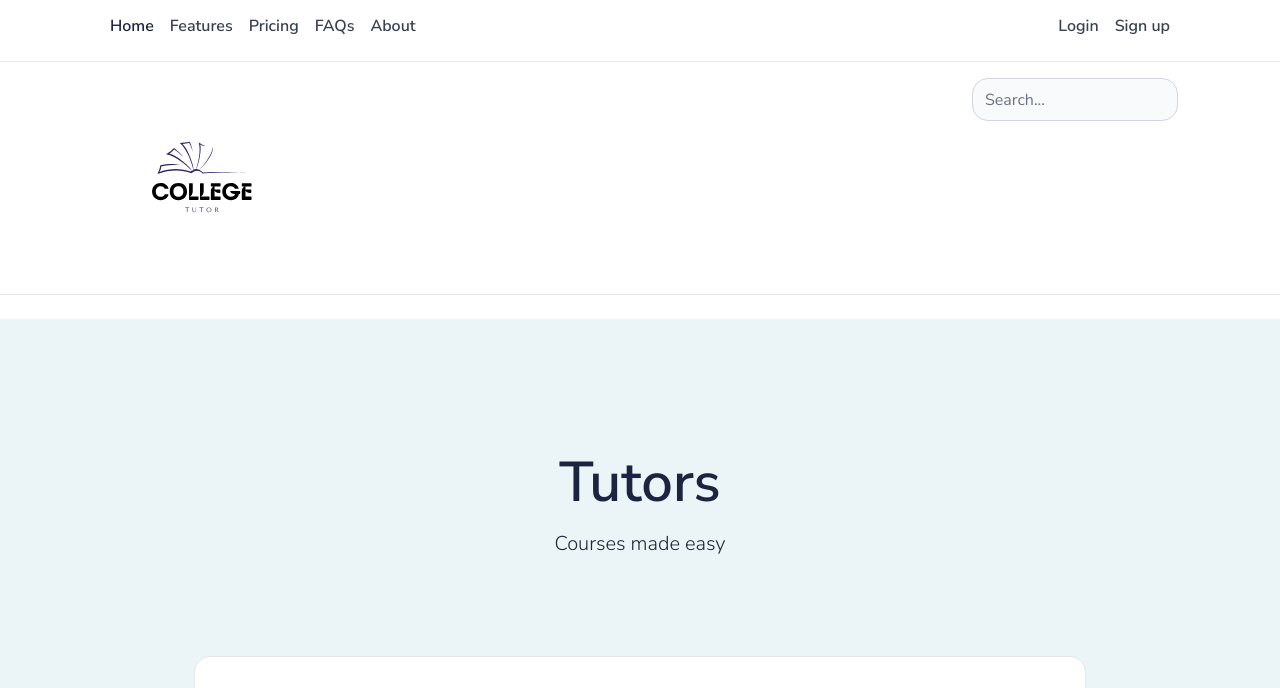
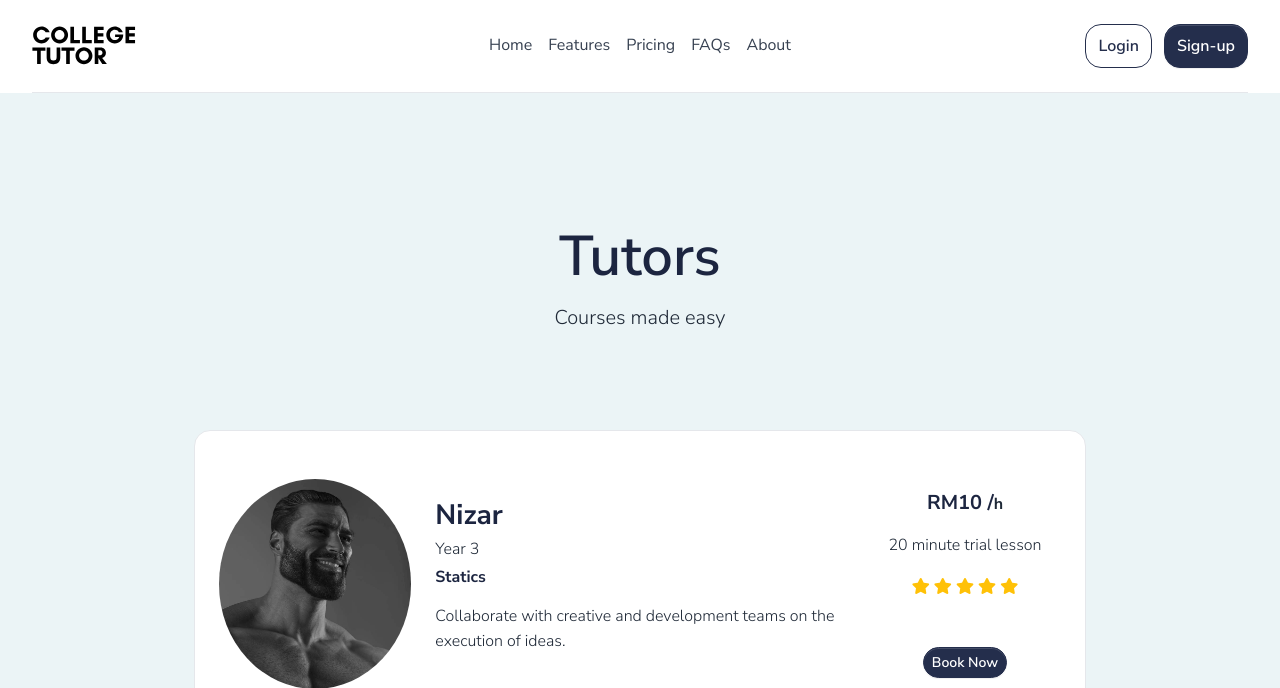
Before and after one commit to nizarhaider/collegetutor.my, a Django app: page / in a window 1280 px wide. Shown: the top 688 px of the page. Run offline with Django 3.2, Linux system fonts and the light colour scheme; a user stored in the database is signed in; data comes from the database, SQL or seed files in the repository; both versions use the stored data as it was after the commit; some libraries are stand-ins or nearby versions.

Commit message:
header update

```diff
--- a/apps/templates/home/homepage.html
+++ b/apps/templates/home/homepage.html
@@ -10,33 +10,28 @@
     <main>
 
         {% include 'includes/preloader.html' %}
-        <nav class="py-2 bg-light border-bottom">
-            <div class="container d-flex flex-wrap">
-              <ul class="nav me-auto">
-                <li class="nav-item"><h6 href="#" class="nav-link link-dark px-2 active" aria-current="page">Home</h6></li>
-                <li class="nav-item"><h6 href="#" class="nav-link link-dark px-2">Features</h6></li>
-                <li class="nav-item"><h6 href="#" class="nav-link link-dark px-2">Pricing</h6></li>
-                <li class="nav-item"><h6 href="#" class="nav-link link-dark px-2">FAQs</h6></li>
-                <li class="nav-item"><h6 href="#" class="nav-link link-dark px-2">About</h6></li>
+        <div class="container-fluid">
+            <header class="d-flex flex-wrap align-items-center justify-content-between justify-content-md-between py-0 mb-0 border-bottom">
+                <a href="/" class="d-flex align-items-center col-md-3 mt-3 mb-md-3 text-dark text-decoration-none">
+                  <img src="/static/media/logo/5.svg" >
+                  <!--                <svg class="bi me-2" width="40" height="32" role="img" aria-label="Bootstrap"><use xlink:href="#bootstrap"></use></svg>-->
+                </a>
+
+
+              <ul class="nav col-12 col-md-auto mb-2 justify-content-center mb-md-0">
+                <li><a href="#" class="nav-link px-2 link-secondary">Home</a></li>
+                <li><a href="#" class="nav-link px-2 link-dark">Features</a></li>
+                <li><a href="#" class="nav-link px-2 link-dark">Pricing</a></li>
+                <li><a href="#" class="nav-link px-2 link-dark">FAQs</a></li>
+                <li><a href="#" class="nav-link px-2 link-dark">About</a></li>
               </ul>
-              <ul class="nav">
-                <li class="nav-item"><h6 href="#" class="nav-link link-dark px-2">Login</h6></li>
-                <li class="nav-item"><h6 href="#" class="nav-link link-dark px-2">Sign up</h6></li>
-              </ul>
-            </div>
-        </nav>
-        <header class="py-3 mb-4 border-bottom">
-            <div class="container d-flex flex-wrap justify-content-center">
 
-              <a href="/" class="d-flex align-items-center mb-0 mb-lg-0 me-lg-auto text-dark text-decoration-none">
-                <img src="/static/media/logo/4.svg", width="200" height="200" align="top">
-              </a>
-
-              <form class="col-12 col-lg-auto mb-0  mb-lg-0">
-                <input type="search" class="form-control" placeholder="Search..." aria-label="Search">
-              </form>
-            </div>
-          </header>
+              <div class="col-md-3 text-end">
+                <button type="button" class="btn btn-outline-primary me-2">Login</button>
+                <button type="button" class="btn btn-primary">Sign-up</button>
+              </div>
+            </header>
+        </div>
         <!-- Tutors Section -->
 
     <div class="section section-lg bg-primary-app">
```
Also changed, not shown: apps/static/media/logo/1.svg (added), apps/static/media/logo/12.svg (deleted), apps/static/media/logo/2.svg (added), apps/static/media/logo/3.svg (added), apps/static/media/logo/4.svg, apps/static/media/logo/5.svg, apps/static/media/logo/9.svg (deleted), apps/static/media/profile_pics/IMG_20210824_155302_003.jpg (added), apps/static/media/profile_pics/chad1_iPiN2aM.jpg (added), apps/static/media/profile_pics/chad1_z0LgWh6.jpg (added), db.sqlite3.
